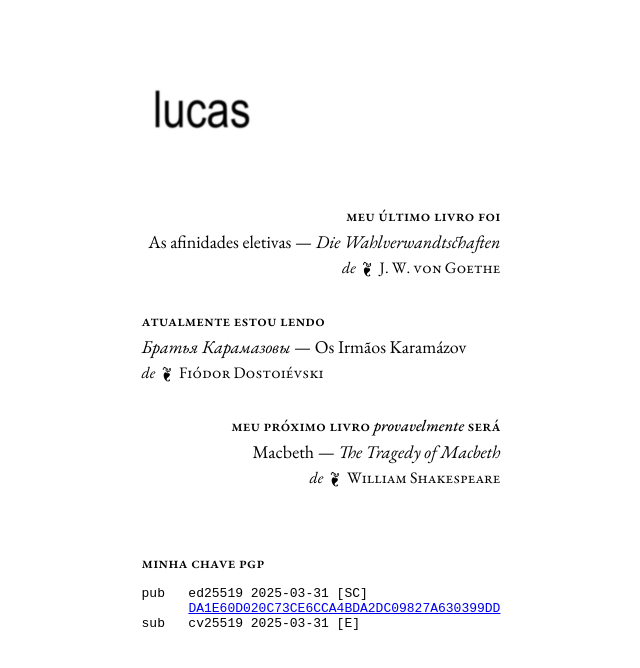
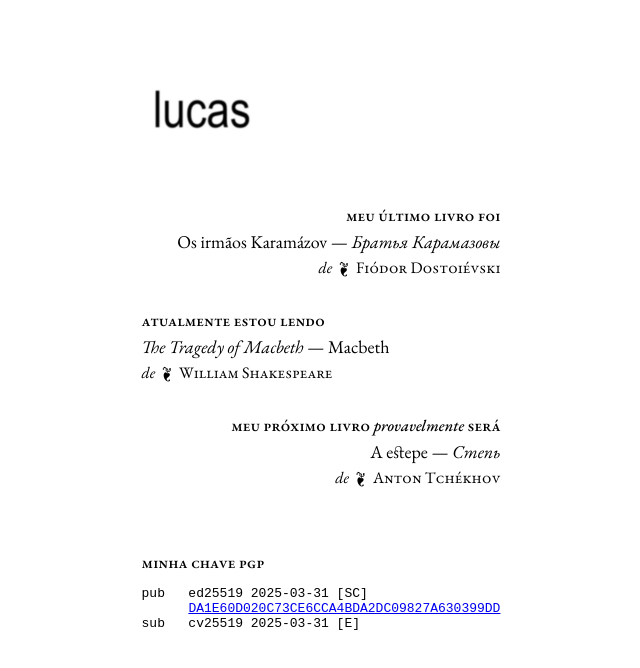
Before and after one commit to lucascenir/lucascenir.github.io, a plain HTML site: page index.html in a window 1280 px wide. Shown: the whole page, without its empty margins (319-959 px from the left). Drawn offline with Linux system fonts and the light colour scheme.

Commit message:
viva catierina ivánovna

```diff
--- a/index.html
+++ b/index.html
@@ -18,20 +18,20 @@
 
 <section>
 <h2>Meu último livro foi</h2>
-<p>As afinidades eletivas — <cite lang="de">Die Wahlverwandtschaften</cite></p>
-<p><i>de</i> <em><abbr title="Johann Wolfgang">J. W.</abbr> von Goethe</em></p>
+<p>Os irmãos Karamázov — <cite lang="ru">Братья Карамазовы</cite></p>
+<p><i>de</i> <em>Fiódor Dostoiévski</em></p>
 </section>
 
 <section>
 <h2>Atualmente estou lendo</h2>
-<p><cite lang="ru">Братья Карамазовы</cite> — Os Irmãos Karamázov</p>
-<p><i>de</i> <em>Fiódor Dostoiévski</em></p>
+<p><cite lang="en">The Tragedy of Macbeth</cite> — Macbeth</p>
+<p><i>de</i> <em>William Shakespeare</em></p>
 </section>
 
 <section>
 <h2>Meu próximo livro <em>provavelmente</em> será</h2>
-<p>Macbeth — <cite lang="en">The Tragedy of Macbeth</cite></p>
-<p><i>de</i> <em>William Shakespeare</em></p>
+<p>A estepe — <cite lang="ru">Степь</cite></p>
+<p><i>de</i> <em>Anton Tchékhov</em></p>
 </section>
 
 </article>
```
